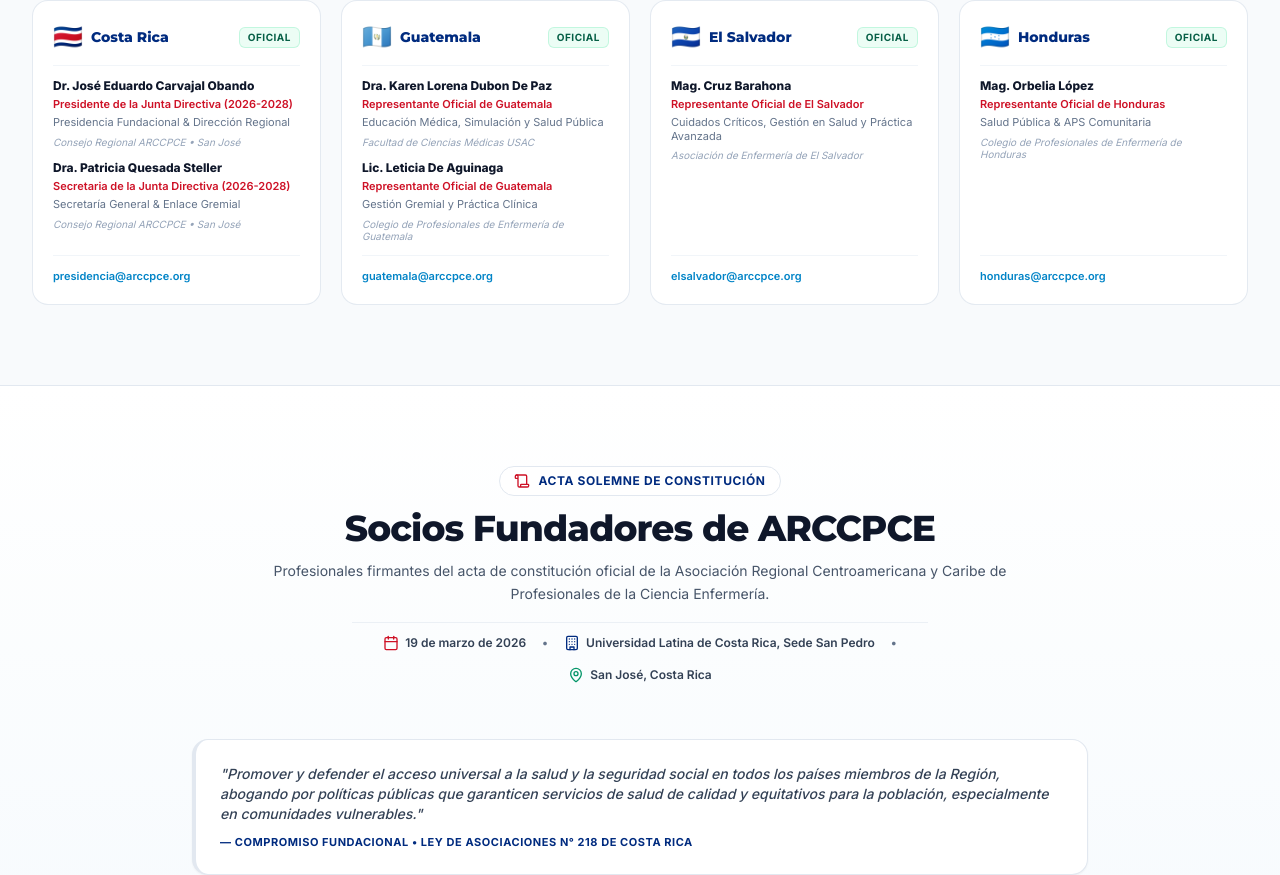
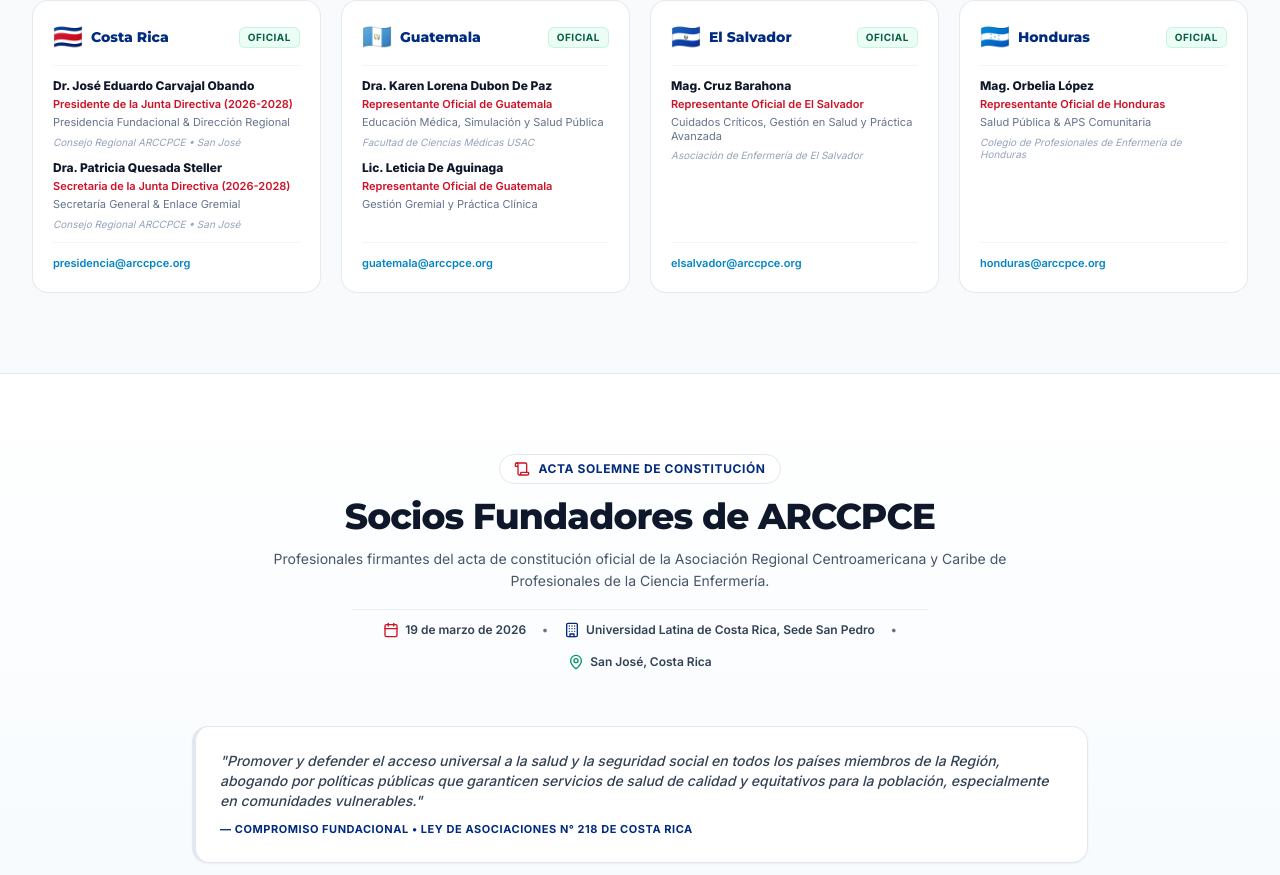
Before and after one commit to fbolanosf/ARCCPCE, a Next.js app: page / in a window 1280 px wide. Shown: the part 9050-9925 px from the top of the page. Built offline with nearby package versions, Linux system fonts and the light colour scheme; no server answers; a web font is replaced by a local one.

Commit message:
fix: remove Colegio de Profesionales de Enfermería leaving only Gestión Gremial y Práctica Clínica

```diff
--- a/src/components/BoardOfDirectors.tsx
+++ b/src/components/BoardOfDirectors.tsx
@@ -69,7 +69,7 @@
         name: "Lic. Leticia De Aguinaga",
         role: "Representante Oficial de Guatemala",
         area: "Gestión Gremial y Práctica Clínica",
-        institution: "Colegio de Profesionales de Enfermería de Guatemala",
+        institution: "",
         email: "guatemala@arccpce.org",
       },
     ],
@@ -239,7 +239,9 @@
                         <h5 className="font-extrabold text-xs text-slate-900">{rep.name}</h5>
                         <p className="text-[11px] font-semibold text-[#ce1126] leading-tight">{rep.role}</p>
                         <p className="text-[11px] text-slate-500 leading-tight">{rep.area}</p>
-                        <p className="text-[10px] text-slate-400 italic leading-tight pt-0.5">{rep.institution}</p>
+                        {rep.institution && (
+                          <p className="text-[10px] text-slate-400 italic leading-tight pt-0.5">{rep.institution}</p>
+                        )}
                       </div>
                     ))}
                   </div>
```
